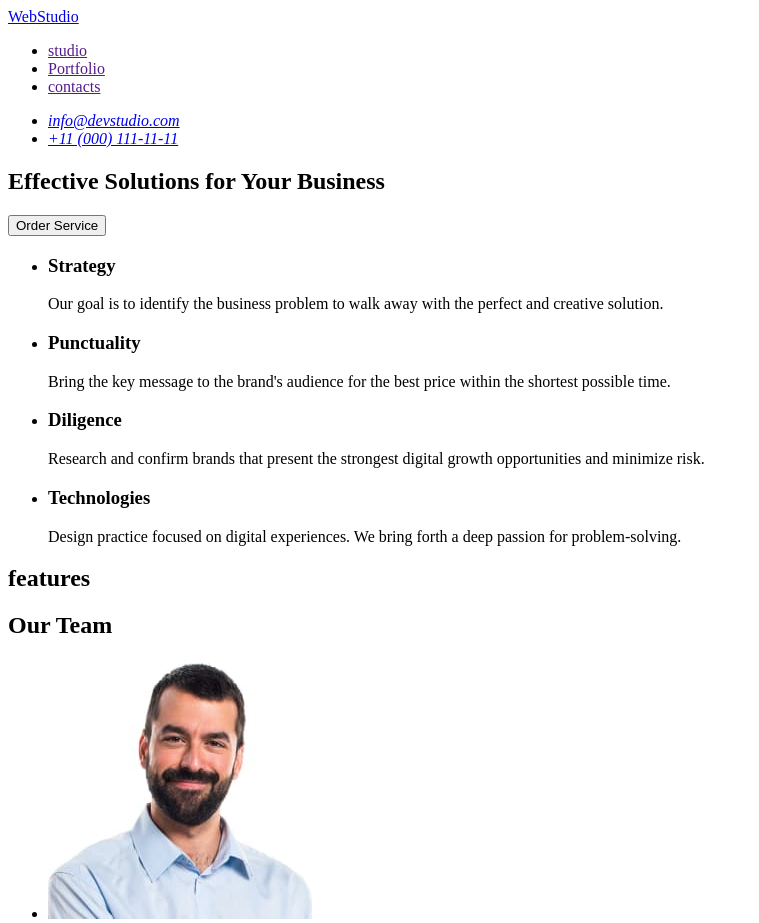
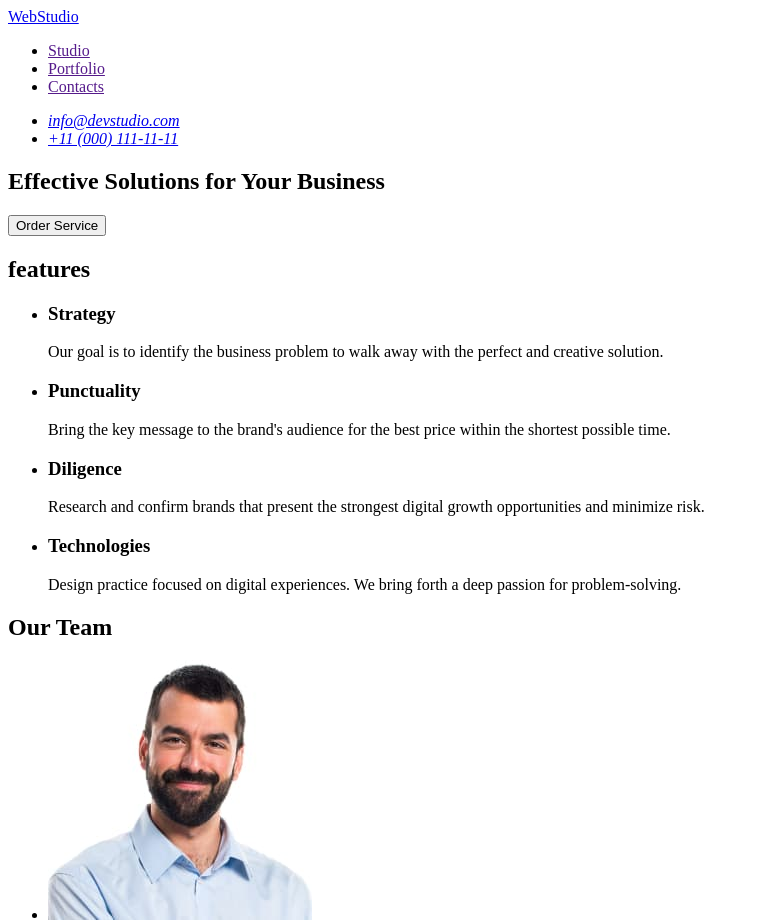
Before and after one commit to tanyyaato/goit-markup-hw-01, a plain HTML site: page index.html in a window 1280 px wide. Shown: the top 923 px of the page, without its empty margins (0-759 px from the left). Drawn offline with Linux system fonts and the light colour scheme.

Commit message:
modified-head

```diff
--- a/index.html
+++ b/index.html
@@ -16,13 +16,13 @@
             <!--navigation-->
             <ul>
                 <li>
-                    <a href="">studio</a>
+                    <a href="">Studio</a>
                 </li>
                 <li>
                     <a href="">Portfolio</a>
                 </li>
                 <li>
-                    <a href="">contacts</a>
+                    <a href="">Contacts</a>
                 </li>
             </ul>
         </nav>
@@ -47,6 +47,7 @@
         </section>
         <!--about us-->
         <section>
+            <h2>features</h2>
             <ul>
                 <li>
                     <h3>Strategy</h3>
@@ -80,7 +81,6 @@
         </section>
         <!--our team-->
         <section>
-            <h2>features</h2>
             <h2>Our Team</h2>
             <ul>
                 <li>
```
